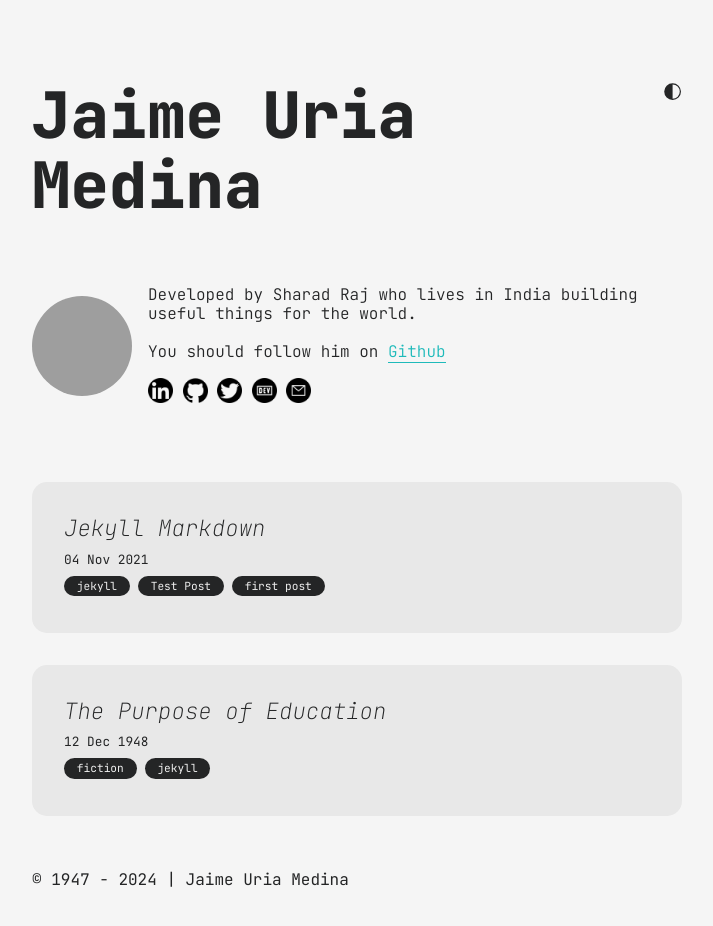
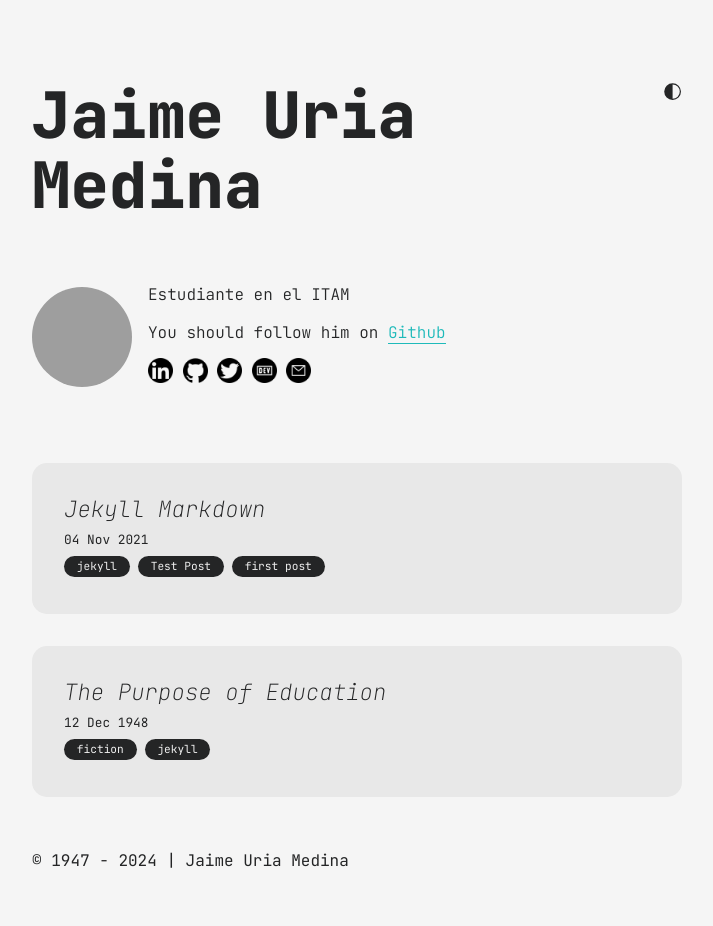
Before and after one commit to Jaimeum/Jaimeum.github.io, a Jekyll site: the page built from index.md, in a window 1280 px wide, cut to the strip 0-944 px from the top of the page. Shown: the top 926 px of the strip, without its empty margins (283-996 px from the left). Built offline with Jekyll 4.4.1, drawn with Linux system fonts in a browser that asks for light colours; grey boxes are pictures that could not be loaded.

Commit message:
Update author.yml

```diff
--- a/_data/author.yml
+++ b/_data/author.yml
@@ -2,14 +2,14 @@ name: Sharad Raj
 dp: https://avatars2.githubusercontent.com/u/36638057?s=460&u=0cbe4fd6b5a3655d91b3eb86db834d0829a0c086&v=4
 description: "
   <p>
-    Developed by Sharad Raj who lives in India building useful things for the world.
+    Estudiante en el ITAM
   </p>
   <br/>
   <p>
     You should follow him on <a href='https://github.com/sharadcodes' target='_blank'>Github</a>
   </P>
 "
-email: dev_sharad@outlook.com
+email: jaime.uria@data-uma.com
 contact:
   - title: linkedin
     url: https://www.linkedin.com/in/srsmaurya
```
